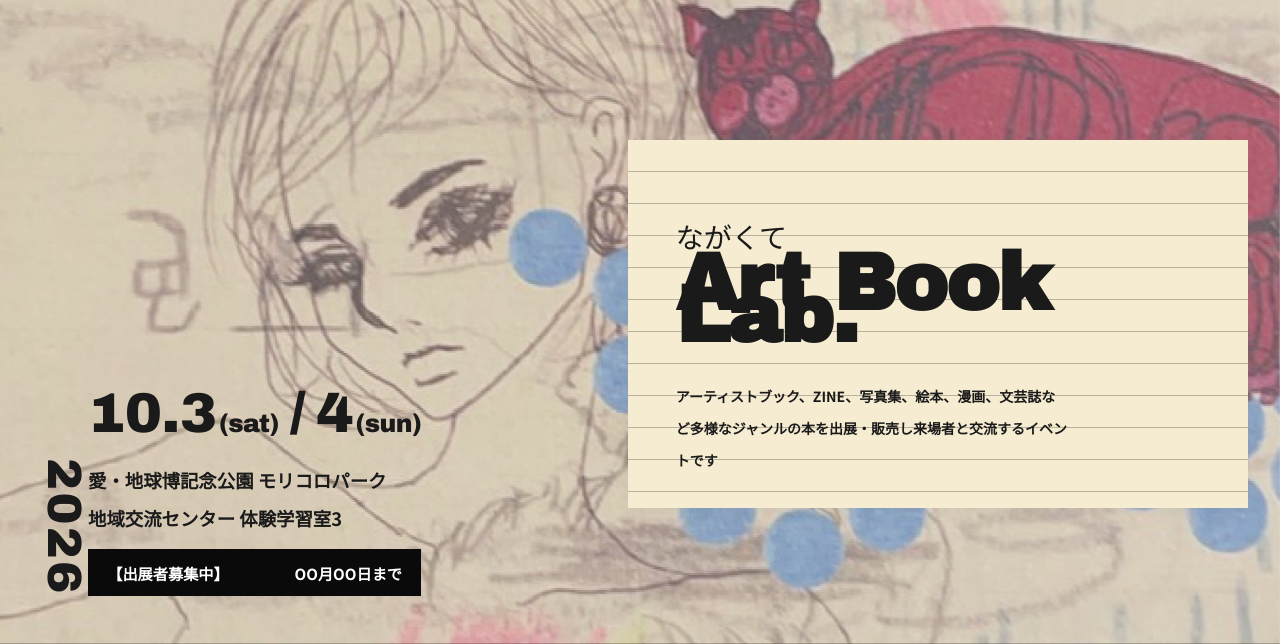
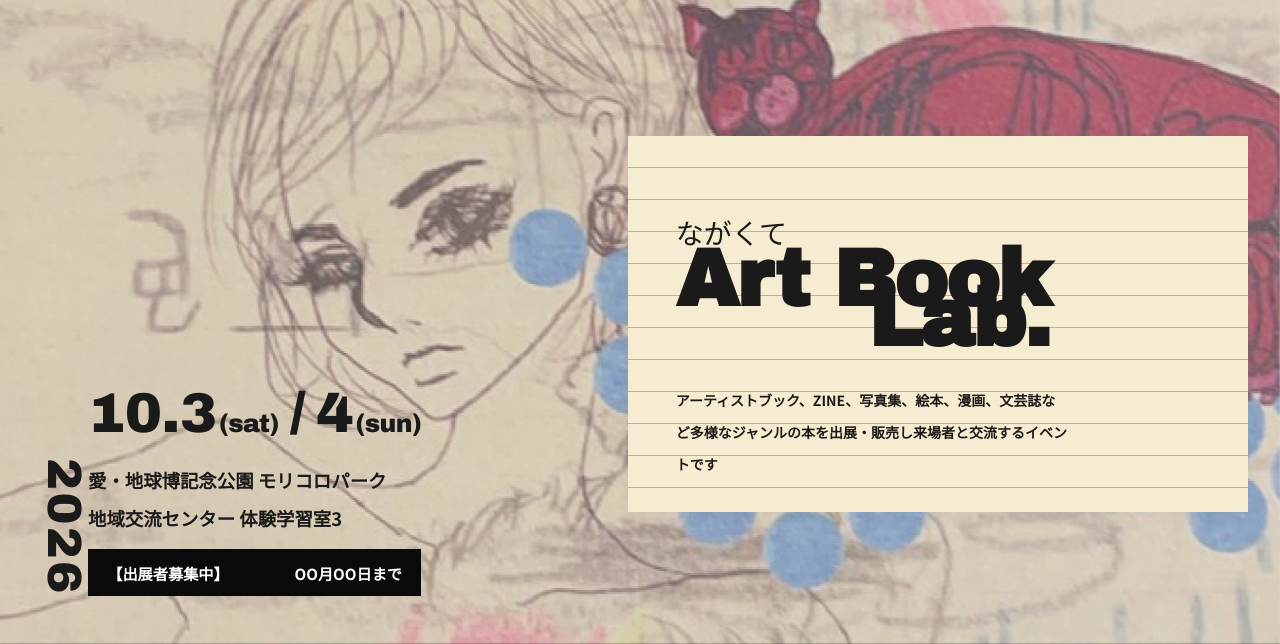
Before and after one commit to yusakukanda99-code/mcd-mix-website, a plain HTML site: page index.html in a window 1280 px wide. Shown: the part 156-800 px from the top of the page. Drawn offline with Linux system fonts and the light colour scheme.

Commit message:
Refactor hero panel title for better structure

```diff
--- a/index.html
+++ b/index.html
@@ -86,7 +86,10 @@
       <div class="hero__panel">
         <div class="hero__panel-inner">
           <p class="hero__panel-sub">ながくて</p>
-          <h1 class="hero__panel-title">Art&nbsp;Book<br>Lab.</h1>
+          <h1 class="hero__panel-title">
+            <span>Art&nbsp;Book</span>
+            <span class="hero__panel-title__lab">Lab.</span>
+          </h1>
           <p class="hero__panel-desc">アーティストブック、ZINE、写真集、絵本、漫画、文芸誌など多様なジャンルの本を出展・販売し来場者と交流するイベントです</p>
         </div>
       </div>
```
